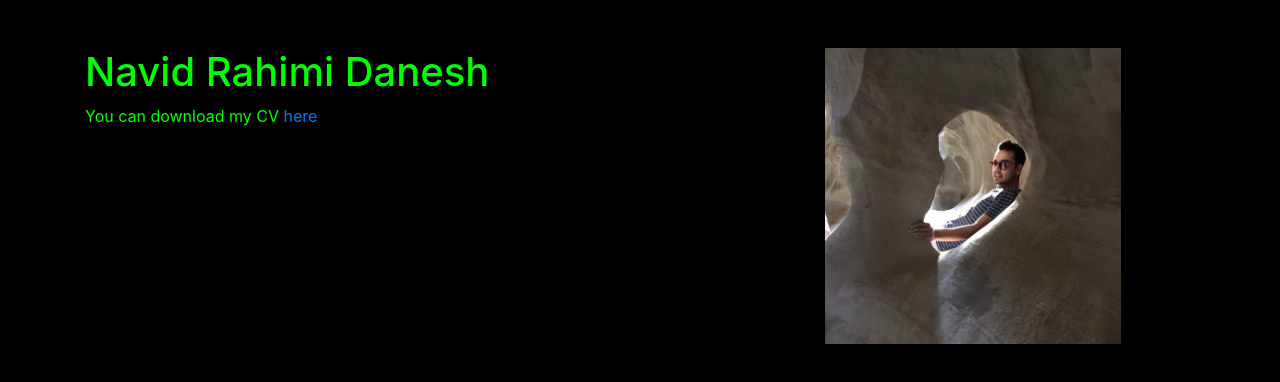
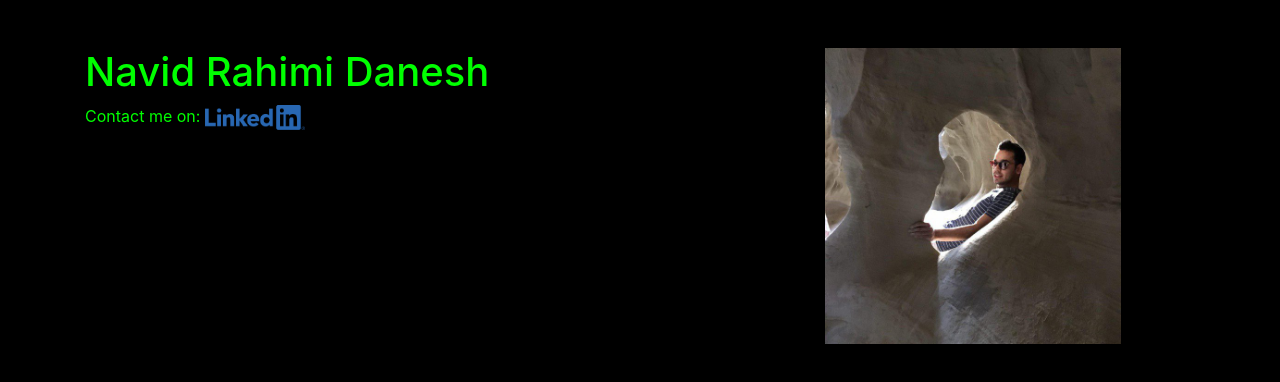
Before and after one commit to Navidda/navidda.github.io, a plain HTML site: page index.html in a window 1280 px wide. Drawn offline with Linux system fonts and the light colour scheme.

Commit message:
add linkedin

```diff
--- a/index.html
+++ b/index.html
@@ -15,13 +15,20 @@
       <div class="col" style="min-width: 600px;">
         <h1>Navid Rahimi Danesh</h1>
         <p>
-          You can download my CV <a href="https://github.com/Navidda/resume/raw/master/Resume%20CV.pdf">here</a>
+          Contact me on:
+          <a href="https://www.linkedin.com/in/navidda/">
+            <img width="100" src="img/LI-Logo.png"/>
+          </a>
         </p>
       </div>
       <div class="col" style="min-width: 200px; max-width: 400px;">
         <img src="img/photo.jpeg" class="img-fluid" width="80%">
       </div>
     </div>
+    <div class="row">
+      <div class="col">
+      </div>
+    </div>
   </div>
 </body>
 
```
Also changed, not shown: img/LI-Logo.png (added).
